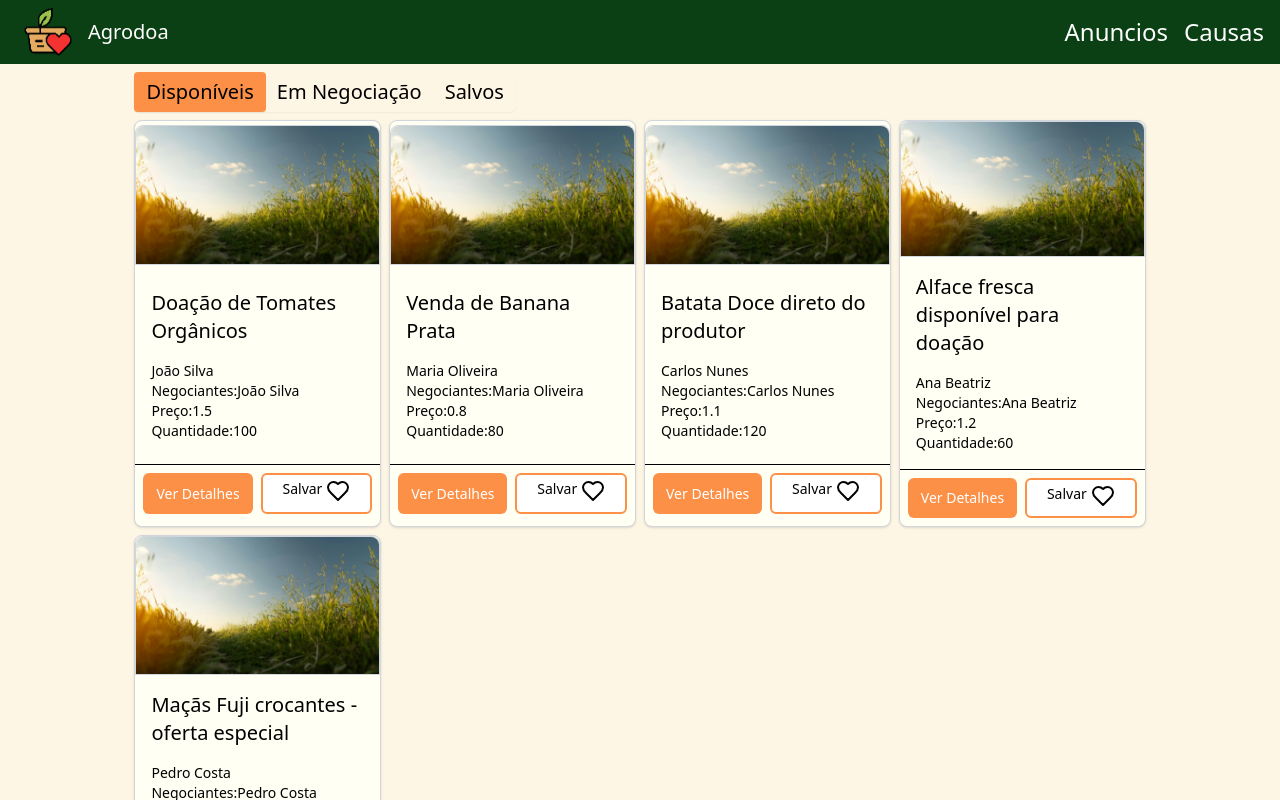
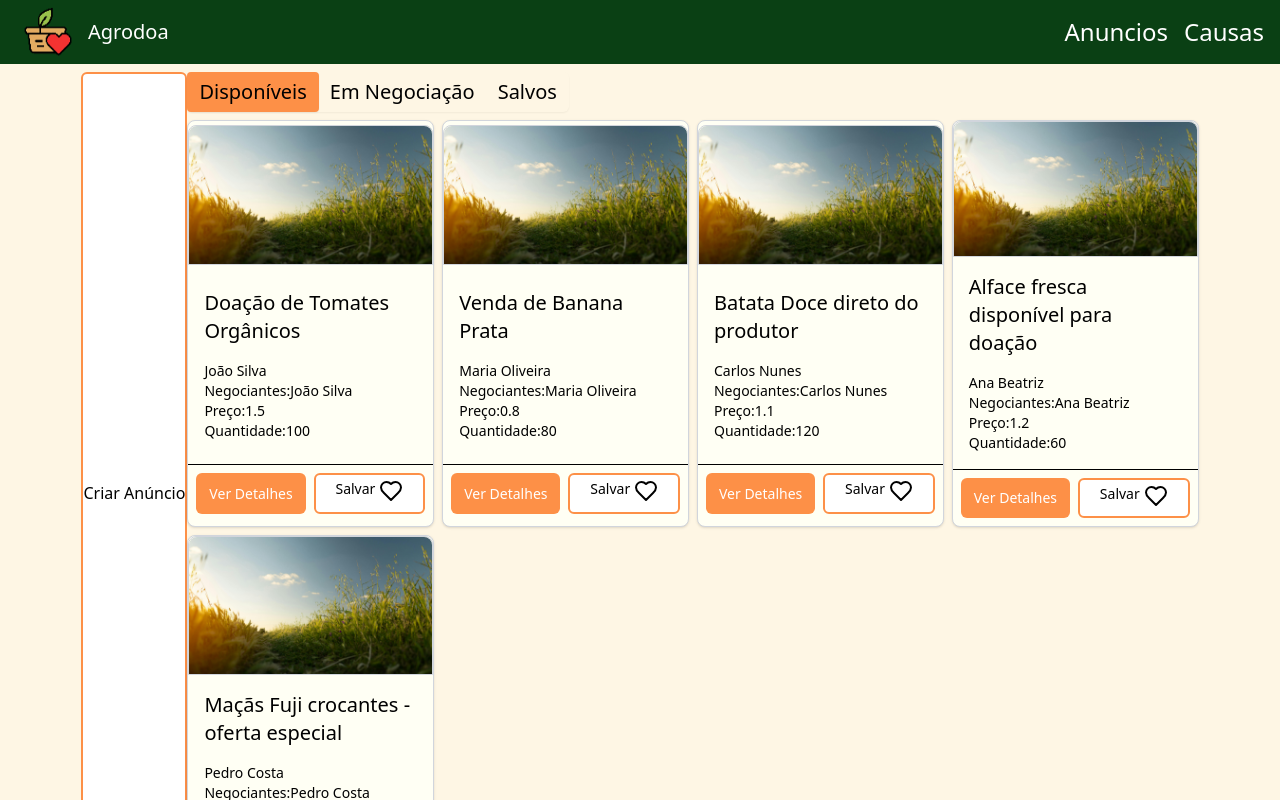
Before and after one commit to VerttB/agrodoa-frontend, a Next.js app: page /anuncios in a window 1280 px wide. Shown: the top 800 px of the page. Built offline with nearby package versions, Linux system fonts and the light colour scheme; a web font is replaced by a local one.

Commit message:
feat(anuncios): status tab

```diff
--- a/src/app/(pages)/(public)/anuncios/page.tsx
+++ b/src/app/(pages)/(public)/anuncios/page.tsx
@@ -7,6 +7,7 @@ import { LoadingSpin } from "@/components/ui/loadingComponent";
 import { TabsContent } from "@/components/ui/tabs";
 import { useUserContext } from "@/providers/UserProvider";
 import { IAnuncio } from "@/core/interfaces/IAnuncio";
+import { CriarAnuncio } from "@/components/anuncio/CriarAnuncioModal";
 
 export default function Page() {
   const { user } = useUserContext();
@@ -24,6 +25,7 @@ export default function Page() {
 
   return (
     <div className="bg-primary w-full min-h-screen flex justify-center p-2">
+      <CriarAnuncio/>
     <div className="w-4/5">
       <AnuncioTabs>
         {isFornecedor ? (
```
